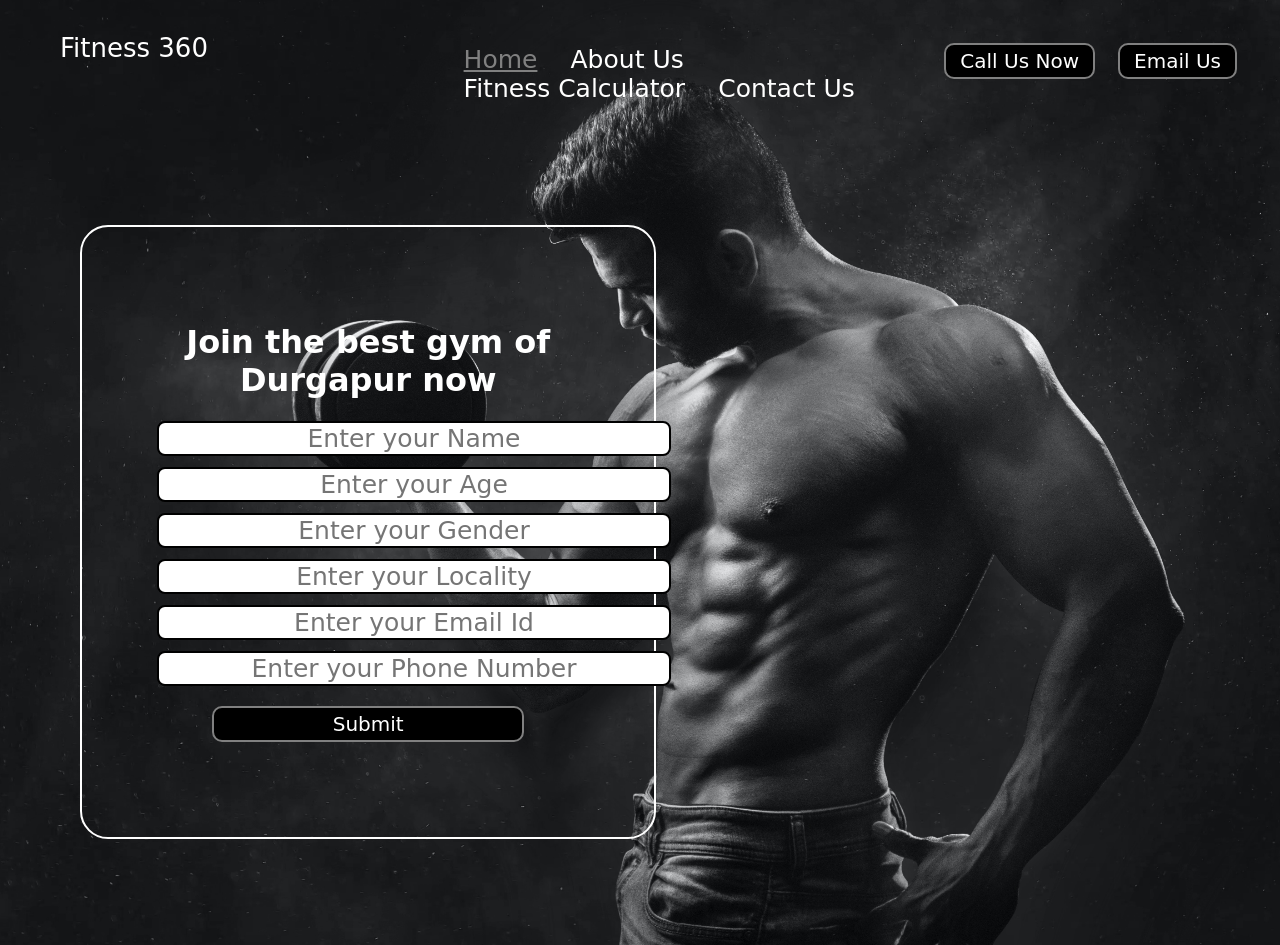
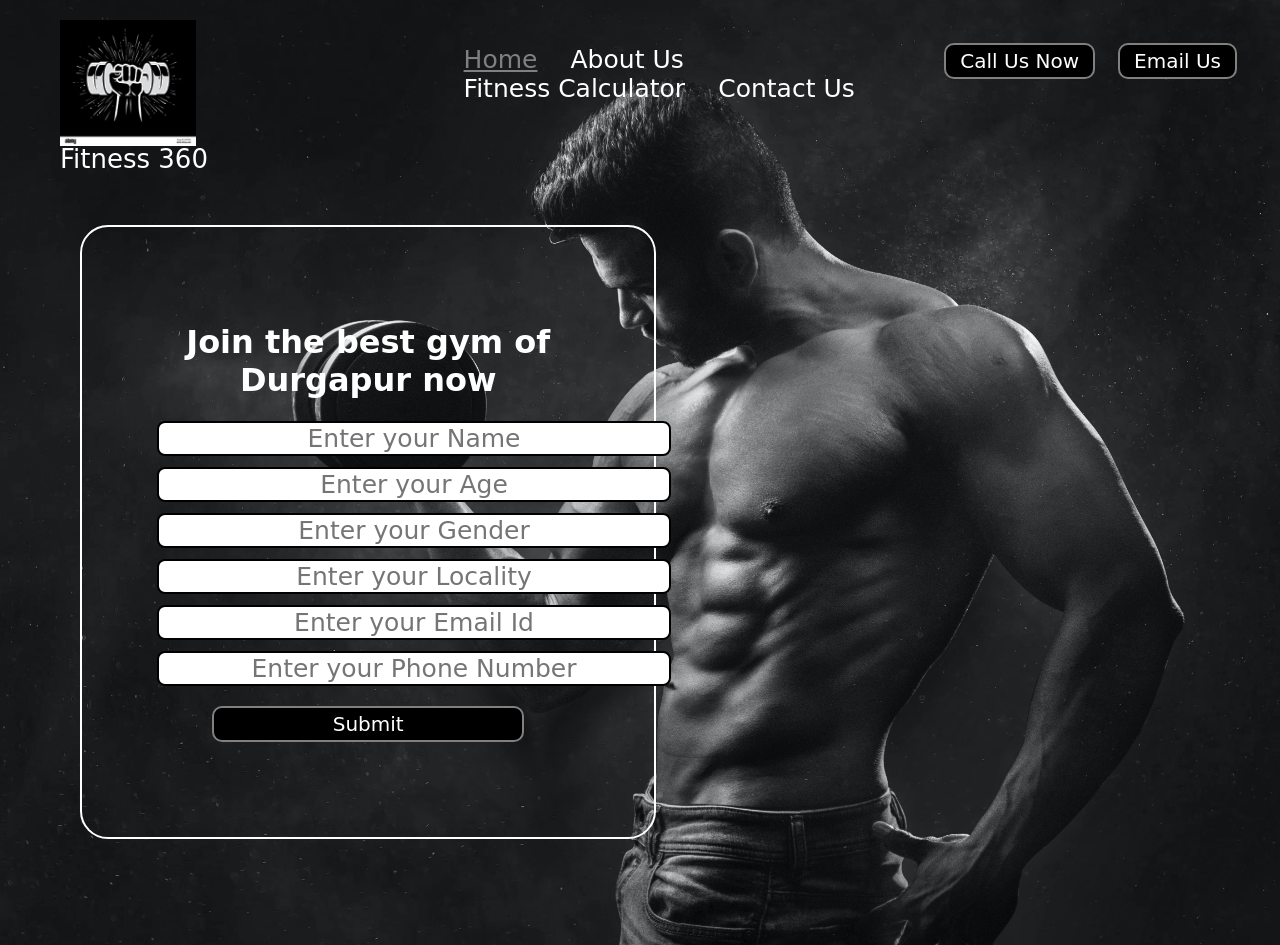
Before and after one commit to YashM211/Gym-Website, a plain HTML site: page index.html in a window 1280 px wide. Drawn offline with Linux system fonts and the light colour scheme; the site is published under a folder, as on GitHub Pages, so addresses that start at the root find nothing; a web font is replaced by a local one.

Commit message:
Update index.html

```diff
--- a/index.html
+++ b/index.html
@@ -15,7 +15,7 @@
     <header class="header">
         <!-- Left box for logo -->
         <div class="left">
-            <img src="/image/logo.png" alt="">
+            <img src="image/logo.png" alt="">
             <div>Fitness 360 </div>
         </div>
         <!-- Mid box for navbar -->
```
